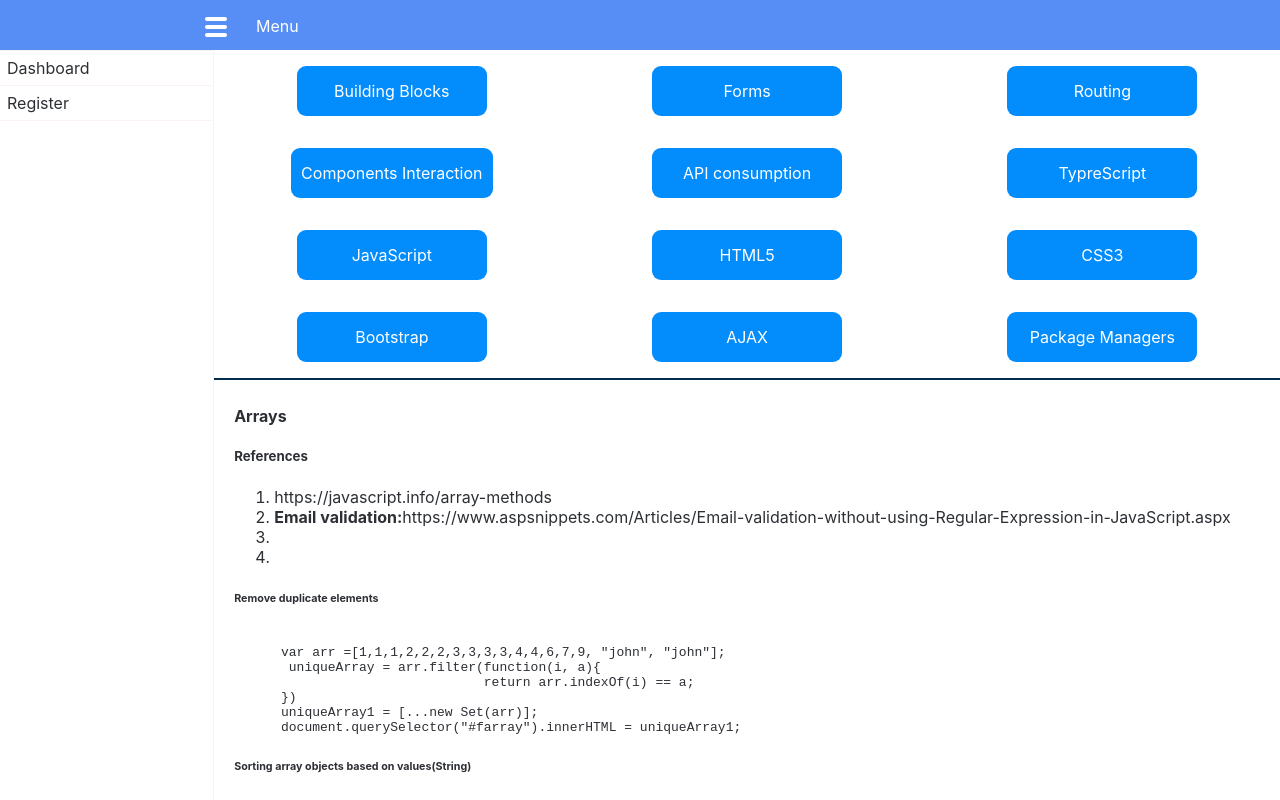
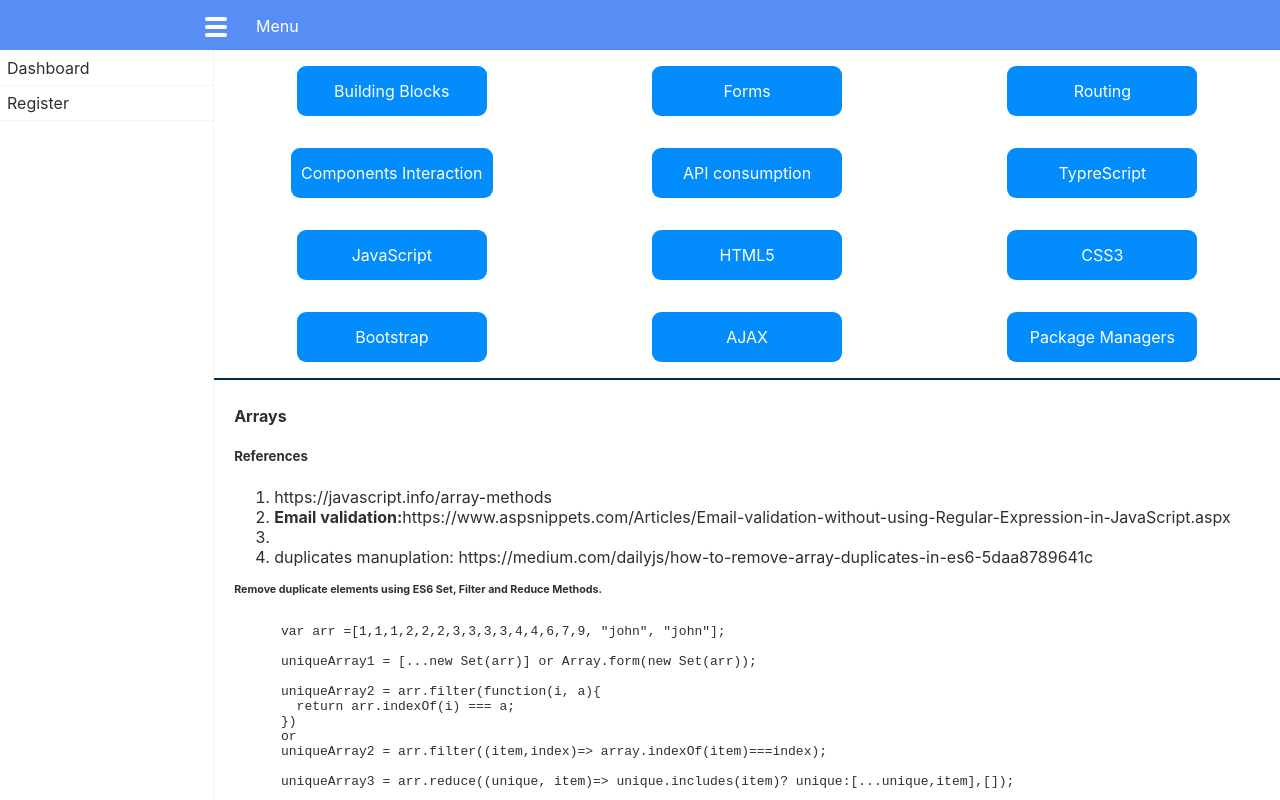
Before and after one commit to sivajisanapala/UI-Development, an Angular app: page /dashboard/javascript in a window 1280 px wide. Shown: the top 800 px of the page. Built offline with nearby package versions, Linux system fonts and the light colour scheme.

Commit message:
2 files modified

```diff
--- a/src/app/items/dashboard/brief/jscript/jscript.component.html
+++ b/src/app/items/dashboard/brief/jscript/jscript.component.html
@@ -7,10 +7,10 @@
     <li>https://javascript.info/array-methods</li>
     <li><b>Email validation:</b>https://www.aspsnippets.com/Articles/Email-validation-without-using-Regular-Expression-in-JavaScript.aspx</li>
     <li></li>
-    <li></li>
+    <li>duplicates manuplation: https://medium.com/dailyjs/how-to-remove-array-duplicates-in-es6-5daa8789641c</li>
 </ol>
 
-<h6>Remove duplicate elements</h6>
+<h6>Remove duplicate elements using ES6 Set, Filter and Reduce Methods.</h6>
 <pre [innerHTML]="dupfilter"></pre>
 
 <h6>Sorting array objects based on values(String)</h6>
--- a/src/app/items/dashboard/brief/jscript/jscript.component.ts
+++ b/src/app/items/dashboard/brief/jscript/jscript.component.ts
@@ -14,15 +14,20 @@ export class JscriptComponent implements OnInit {
 
   dupfilter = `
       var arr =[1,1,1,2,2,2,3,3,3,3,4,4,6,7,9, "john", "john"];
-       uniqueArray = arr.filter(function(i, a){
-				return arr.indexOf(i) == a;
+
+      uniqueArray1 = [...new Set(arr)] or Array.form(new Set(arr));
+
+      uniqueArray2 = arr.filter(function(i, a){
+        return arr.indexOf(i) === a;
       })
-      uniqueArray1 = [...new Set(arr)];
-      document.querySelector("#farray").innerHTML = uniqueArray1;`
+      or
+      uniqueArray2 = arr.filter((item,index)=> array.indexOf(item)===index);
+
+      uniqueArray3 = arr.reduce((unique, item)=> unique.includes(item)? unique:[...unique,item],[]);
+      `
 
   arrayobjsort = `
     $(document).ready(function() {
-
         var MyData = [
             { id : 1, name: "Angel Miguel",   city: "Nex Mexico" },
             { id : 2, name: "Michael Rogers", city: "Bogotá"     },
@@ -33,10 +38,11 @@ export class JscriptComponent implements OnInit {
             { id : 7, name: "Bruce Wayne",    city: "Gotham"     },
             { id : 8, name: "Speedy Gonzales",city: "Nex Mexico" }
           ];
+
         /*** Function to sort alphabetically an array of objects by some specific key.
-			 *
-			 * @param {String} property Key of the object to sort.
-			 */
+         * * @param {String} property Key of the object to sort.
+         * */
+
          function dynamicSort(property) {
            var sortOrder = 1;
 
@@ -55,13 +61,10 @@ export class JscriptComponent implements OnInit {
             }
           }
 
-			// Sort the MyData array with the custom function
-			// that sorts alphabetically by the name key
+      // Sort the MyData array with the custom function that sorts alphabetically by the name key
       MyData.sort(dynamicSort("city"));
 
-
       // Display data with new order !
-			console.log(MyData);
-		});
+        console.log(MyData);});
   `
 }
--- a/src/styles.scss
+++ b/src/styles.scss
@@ -36,3 +36,6 @@ app-nav {
 pre {
   word-break: break-all;
 }
+h6 {
+  margin: 1em 0px;
+}
```
Lines whose indentation alone changed are shown as unchanged.
